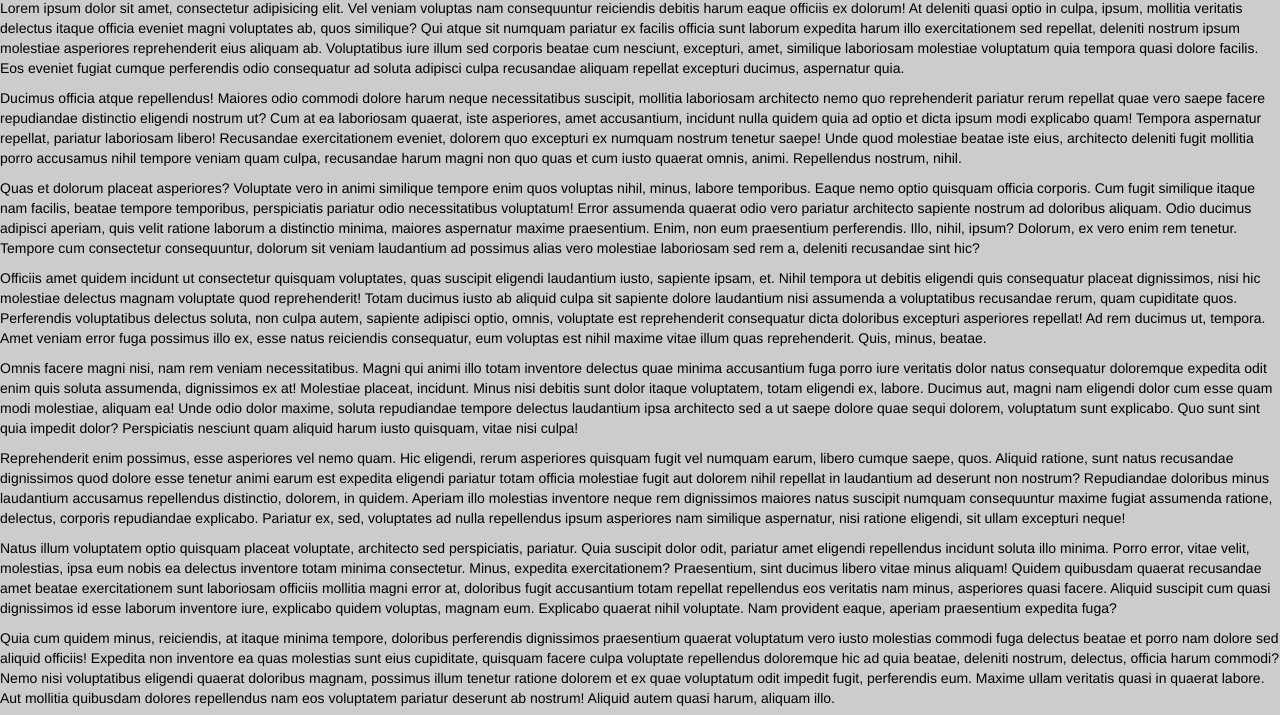
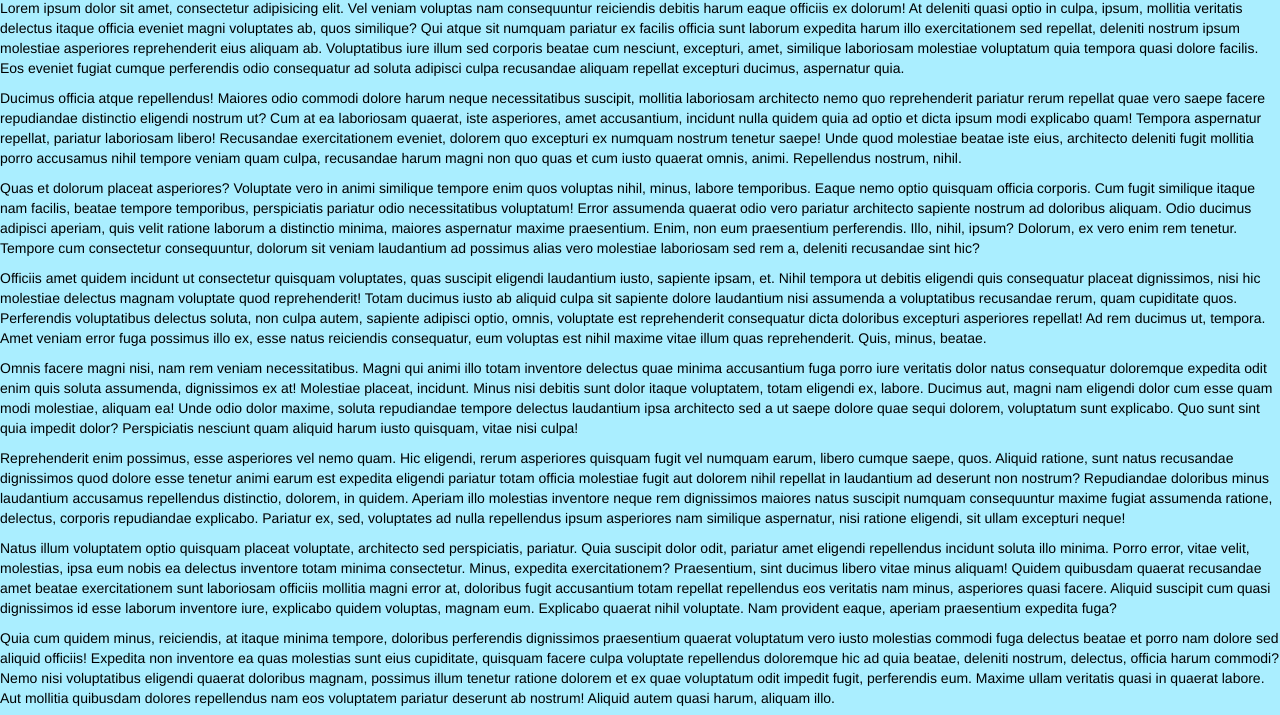
Before and after one commit to Sinled/bcontacts, a plain HTML site: page index.html in a window 1280 px wide. Shown: the part 72-787 px from the top of the page. Drawn offline with nearby package versions, Linux system fonts and the light colour scheme; files that its build step writes are made by us from their sources; files whose address does not match are found by name.

Commit message:
updated submodule

```diff
--- a/app/src/scripts/index.js
+++ b/app/src/scripts/index.js
@@ -1,4 +1 @@
-import { square, diag } from 'modules/some-module';
-
-console.log(square(11)); // 121
-console.log(diag(4, 3)); // 5
+// alert('test')
--- a/app/src/styles/partials/variables.styl
+++ b/app/src/styles/partials/variables.styl
@@ -1,2 +1,2 @@
-$body-bg = #ccc
+$body-bg = #aef
 $text-color = #000
```
Also changed, not shown: app/package.json (+11 -10 lines).
